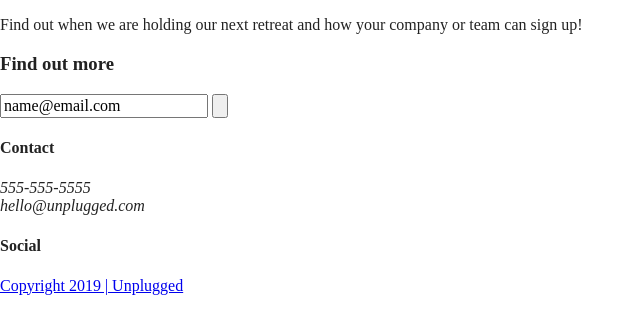
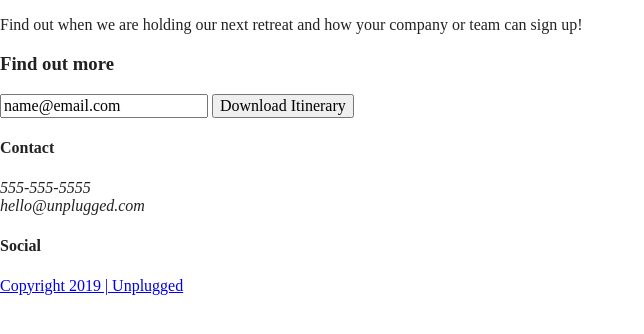
Before and after one commit to Maria-VSS/unplugged-retreat-website, a website built with Parcel: page index.html in a window 1280 px wide. Shown: the part 176-510 px from the top of the page, without its empty margins (0-644 px from the left). Built offline with nearby package versions, Linux system fonts and the light colour scheme.

Commit message:
Corrected the name of the button

```diff
--- a/index.html
+++ b/index.html
@@ -55,7 +55,7 @@
         <div class="form">
           <h3>Find out more</h3>
           <input type="text" name="name" value="name@email.com">
-          <input type="button" name="Download Itinerary">
+          <input type="button" value="Download Itinerary">
         </div>
       </div>
     </aside>
```
